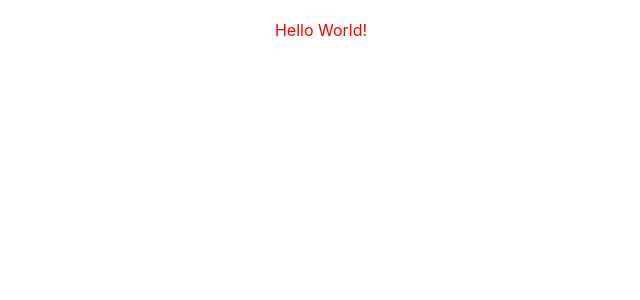
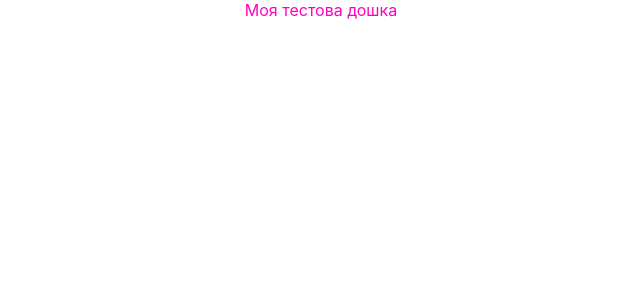
Before and after one commit to Dmitr26/trello, a React (Create React App) app: page /board in a window 1280 px wide. Shown: the top 300 px of the page, without its empty margins (319-959 px from the left). Built offline with nearby package versions, Linux system fonts and the light colour scheme.

Commit message:
Task 2.1, Part 2
I added routing and two pages - Home and Board

```diff
--- a/src/App.tsx
+++ b/src/App.tsx
@@ -1,10 +1,15 @@
 import React from 'react';
-import logo from './logo.svg';
 import './App.scss';
+import { Routes, Route } from 'react-router-dom';
+import { Home } from './pages/Home/Home';
+import { Board } from './pages/Board/Board';
 
 function App() {
   return (
-    <div className="App">Hello World!</div>
+    <Routes>
+      <Route path="/" element={<Home />} />
+      <Route path="/board" element={<Board />} />
+    </Routes>
   );
 }
 
--- a/src/index.tsx
+++ b/src/index.tsx
@@ -3,13 +3,16 @@ import ReactDOM from 'react-dom/client';
 import './index.css';
 import App from './App';
 import reportWebVitals from './reportWebVitals';
+import { BrowserRouter } from 'react-router-dom';
 
 const root = ReactDOM.createRoot(
   document.getElementById('root') as HTMLElement
 );
 root.render(
   <React.StrictMode>
-    <App />
+    <BrowserRouter>
+      <App />
+    </BrowserRouter>
   </React.StrictMode>
 );
 
--- /dev/null
+++ b/src/pages/Board/Board.scss
@@ -0,0 +1,4 @@
+.board {
+    text-align: center;
+    color: #ff00bf;
+}
--- /dev/null
+++ b/src/pages/Board/Board.tsx
@@ -0,0 +1,39 @@
+import { useState } from 'react';
+import './Board.scss';
+
+const boardData = {
+    title: "Моя тестова дошка",
+    lists: [
+        {
+            id: 1,
+            title: "Плани",
+            cards: [
+                { id: 1, title: "помити кота" },
+                { id: 2, title: "приготувати суп" },
+                { id: 3, title: "сходити в магазин" }
+            ]
+        },
+        {
+            id: 2,
+            title: "В процесі",
+            cards: [
+                { id: 4, title: "подивитися серіал" }
+            ]
+        },
+        {
+            id: 3,
+            title: "Зроблено",
+            cards: [
+                { id: 5, title: "зробити домашку" },
+                { id: 6, title: "погуляти з собакой" }
+            ]
+        }
+    ]
+}
+
+export const Board = () => {
+    const [title, setTutle] = useState(boardData.title);
+    const [lists, setLists] = useState(boardData.lists);
+
+    return <div className="board">{title}</div>
+}
--- /dev/null
+++ b/src/pages/Home/Home.scss
@@ -0,0 +1,4 @@
+.home {
+    text-align: center;
+    color: #0000ff;
+}
--- /dev/null
+++ b/src/pages/Home/Home.tsx
@@ -0,0 +1,3 @@
+import './Home.scss';
+
+export const Home = () => <div className="home">Hello World!</div>
```
